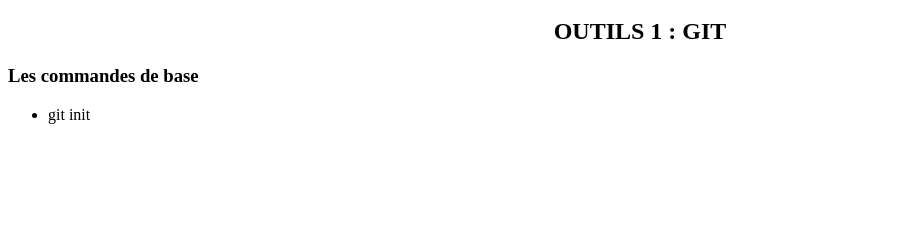
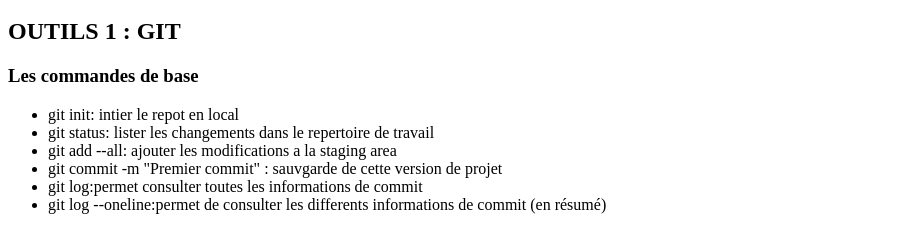
Before and after one commit to HanenHarbaoui/outils-Devops, a plain HTML site: page index.html in a window 1280 px wide. Shown: the part 48-300 px from the top of the page, without its empty margins (0-906 px from the left). Drawn offline with Linux system fonts and the light colour scheme.

Commit message:
2eme commit

```diff
--- a/index.html
+++ b/index.html
@@ -4,10 +4,15 @@
 <h1 align="center">Formation:Les outils DEVOPS</h1>
 
 
-<h2 align="center">OUTILS 1 : GIT</h2>
-<h3 align  >Les commandes de base</h3>
+<h2 >OUTILS 1 : GIT</h2>
+<h3 >Les commandes de base</h3>
 <ul>
-    <li>git init</li>
+    <li>git init: intier le repot en local</li>
+    <li>git status: lister les changements dans le repertoire de travail</li>
+    <li>git add --all: ajouter les modifications a la staging area </li>
+    <li>git commit -m "Premier commit" : sauvgarde de cette version de projet</li>
+    <li>git log:permet consulter toutes les  informations de commit</li>
+    <li>git log --oneline:permet de  consulter les differents informations de commit (en résumé)</li>
 
 </ul>
 
```
